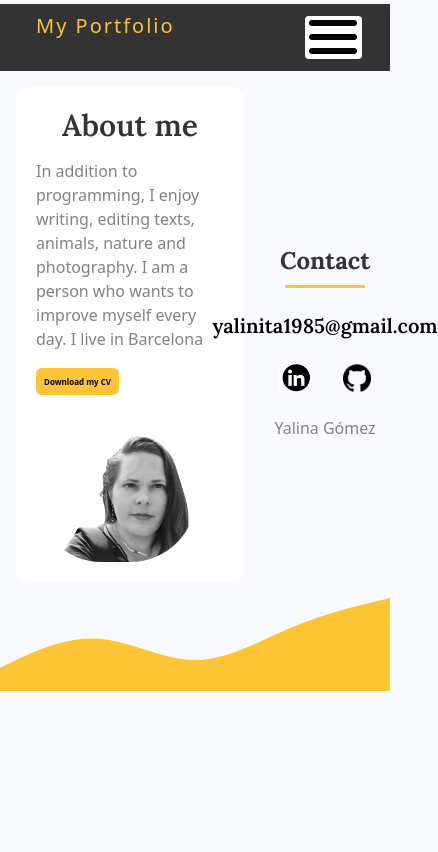
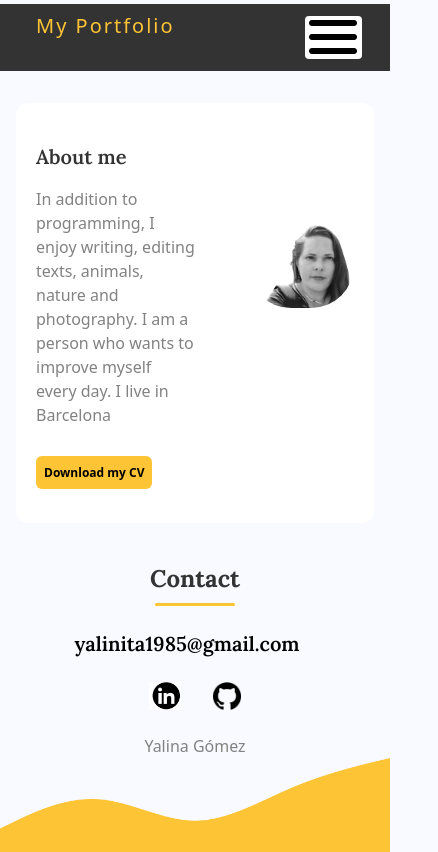
Before and after one commit to yali1986/MyPortfolio, a website: page about.html in a window 390 px wide. Shown: the whole page, 438 px wide, since content can reach past the window. Drawn offline with Linux system fonts and the light colour scheme.

Commit message:
about page responsive

```diff
--- a/about.html
+++ b/about.html
@@ -49,33 +49,33 @@
   </header>
 
   <main>
-    <section class="flex">
-      <div class="bg-white rounded-xl m-4 p-5">
-        <div class="flex flex-col md:flex-row justify-between">
-          <div class="w-full md:w-2/3">
-            <h2 class="text-3xl font-semibold text-secundary pb-4 font-lora text-center md:text-left">About me</h2>
+    <section class="flex flex-col md:flex-row mt-8">
+      <div class="bg-white rounded-xl py-10 mx-4 px-5 ">
+        <div class="flex flex-col-reverse xs:flex-row justify-between items-center">
+          <div class="w-1/2">
+            <h2 class=" text-xl sm:text-3xl font-semibold text-secundary pb-4 font-lora text-left">About me</h2>
 
-            <p class="color-p mb-4">
+            <p class="color-p mb-8">
               In addition to programming, I enjoy writing, editing texts, animals, nature and photography. I am a person who wants to improve myself every day.
               I live in Barcelona</p>
             <div>
-              <a href="./assets/docs/Currículum Desarrolladora Web Front End dic2024 wAndB.pdf.pdf" class="button-yelow text-[8px] py-2" target="_blank"
+              <a href="./assets/docs/Currículum Desarrolladora Web Front End dic2024 wAndB.pdf.pdf" class="button-yelow text-[12px] lg:text-[14px] py-2" target="_blank"
               download="CVYalinaGomez.pdf">Download my CV</a>
             </div>
           </div>
 
-          <div class="w-full md:w-1/3 flex items-start mt-10">
+          <div class="w-1/3 flex items-start -ml-8 xs:ml-0 xs:-mt-20 sm:mt-10 mb-4">
             <img src="./assets/perfilAbout.png" alt="profile photo" class="w-40 rounded-full"/>
           </div>
         </div>
       </div>
 
-      <section id="contacts" class="flex items-center justify-center flex-col w-1/3 px-2">
-        <h2 class="font-bold text-secundary self-center flex text-2xl md:text-2xl lg:text-5xl mb-2 mt-4 font-lora">
+      <section id="contacts" class="flex items-center flex-col w-1/3 px-2 mt-6 mx-auto">
+        <h2 class="font-bold text-secundary self-center flex text-2xl mb-2 mt-4 font-lora">
           Contact </h2>
-        <div class="h-[3px] bg-primary w-[80px] mb-6 rounded-full"></div>
+        <div class="h-[3px] bg-primary w-[80px] mb-6 rounded-full items-center"></div>
 
-        <h2 class="text-xl font-semibold font-lora">yalinita1985@gmail.com</h2>
+        <h2 class="text-xl font-semibold font-lora mr-4">yalinita1985@gmail.com</h2>
 
         <div class="flex space-x-8 my-6">
 
```
Also changed, not shown: output.css, 1 other file.
